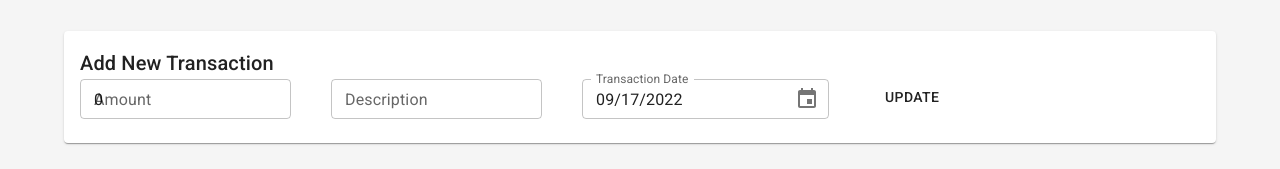
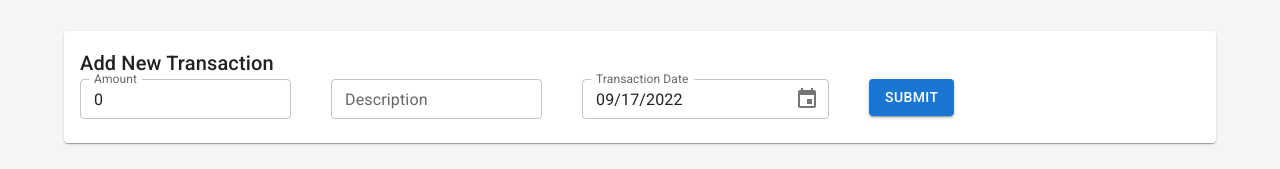
Before and after one commit to bitfumes/mern-stack-2022, a React (Create React App) app in the folder client/: page / in a window 1280 px wide. Shown: the part 121-290 px from the top of the page. Built offline with nearby package versions, Linux system fonts and the light colour scheme; no server answers.

Commit message:
17 MERN stack - update API

```diff
--- a/client/src/components/TransactionForm.js
+++ b/client/src/components/TransactionForm.js
@@ -19,7 +19,7 @@ export default function TransactionForm({ fetchTransctions, editTransaction }) {
   const [form, setForm] = useState(InitialForm);
 
   useEffect(() => {
-    if (editTransaction !== {}) {
+    if (editTransaction.amount !== undefined) {
       setForm(editTransaction);
     }
   }, [editTransaction]);
@@ -34,8 +34,10 @@ export default function TransactionForm({ fetchTransctions, editTransaction }) {
 
   async function handleSubmit(e) {
     e.preventDefault();
-    const res = editTransaction === {} ? create() : update();
+    editTransaction.amount === undefined ? create() : update();
+  }
 
+  function reload(res) {
     if (res.ok) {
       setForm(InitialForm);
       fetchTransctions();
@@ -50,7 +52,7 @@ export default function TransactionForm({ fetchTransctions, editTransaction }) {
         "content-type": "application/json",
       },
     });
-    return res;
+    reload(res);
   }
 
   async function update() {
@@ -64,7 +66,7 @@ export default function TransactionForm({ fetchTransctions, editTransaction }) {
         },
       }
     );
-    return res;
+    reload(res);
   }
 
   return (
@@ -103,12 +105,13 @@ export default function TransactionForm({ fetchTransctions, editTransaction }) {
               )}
             />
           </LocalizationProvider>
-          {editTransaction !== {} && (
+          {editTransaction.amount !== undefined && (
             <Button type="submit" variant="secondary">
               Update
             </Button>
           )}
-          {editTransaction === {} && (
+
+          {editTransaction.amount === undefined && (
             <Button type="submit" variant="contained">
               Submit
             </Button>
```
Also changed, not shown: 1 other file (tests, documents, lock files or other folders).
